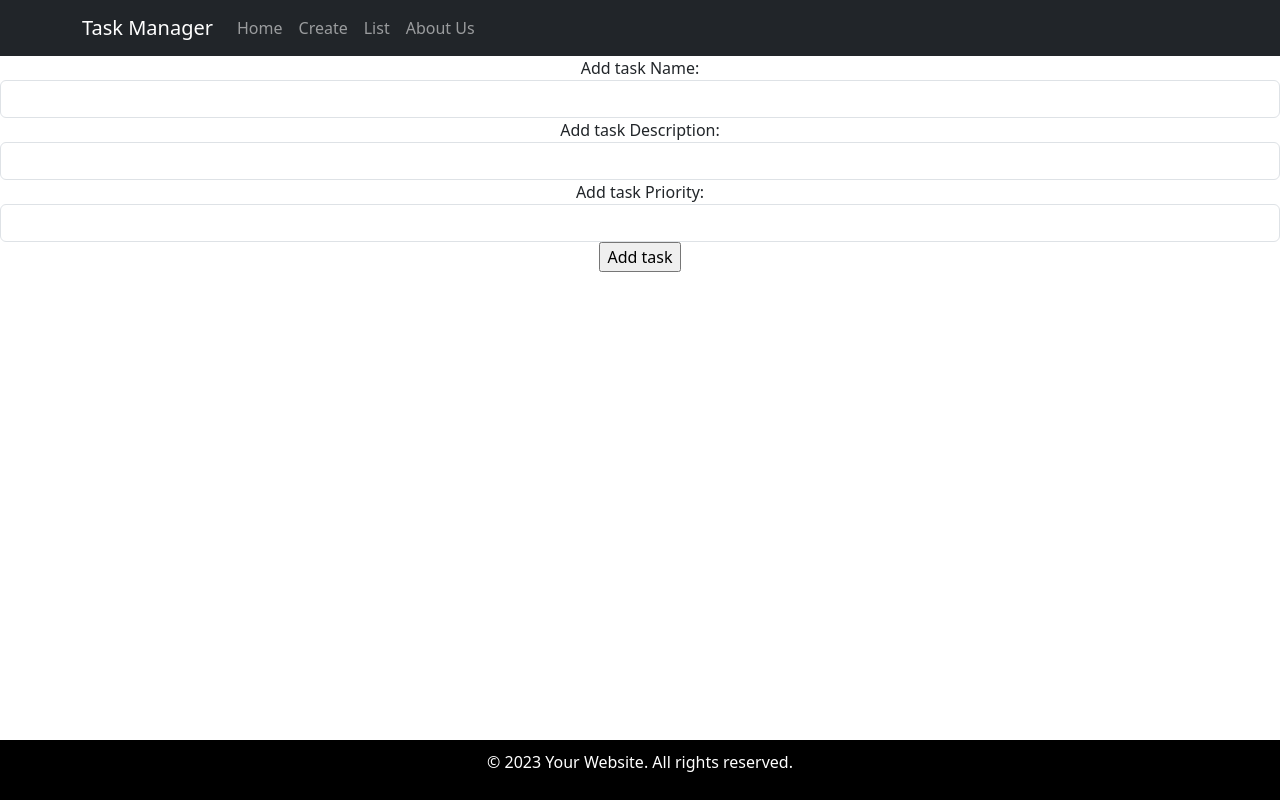
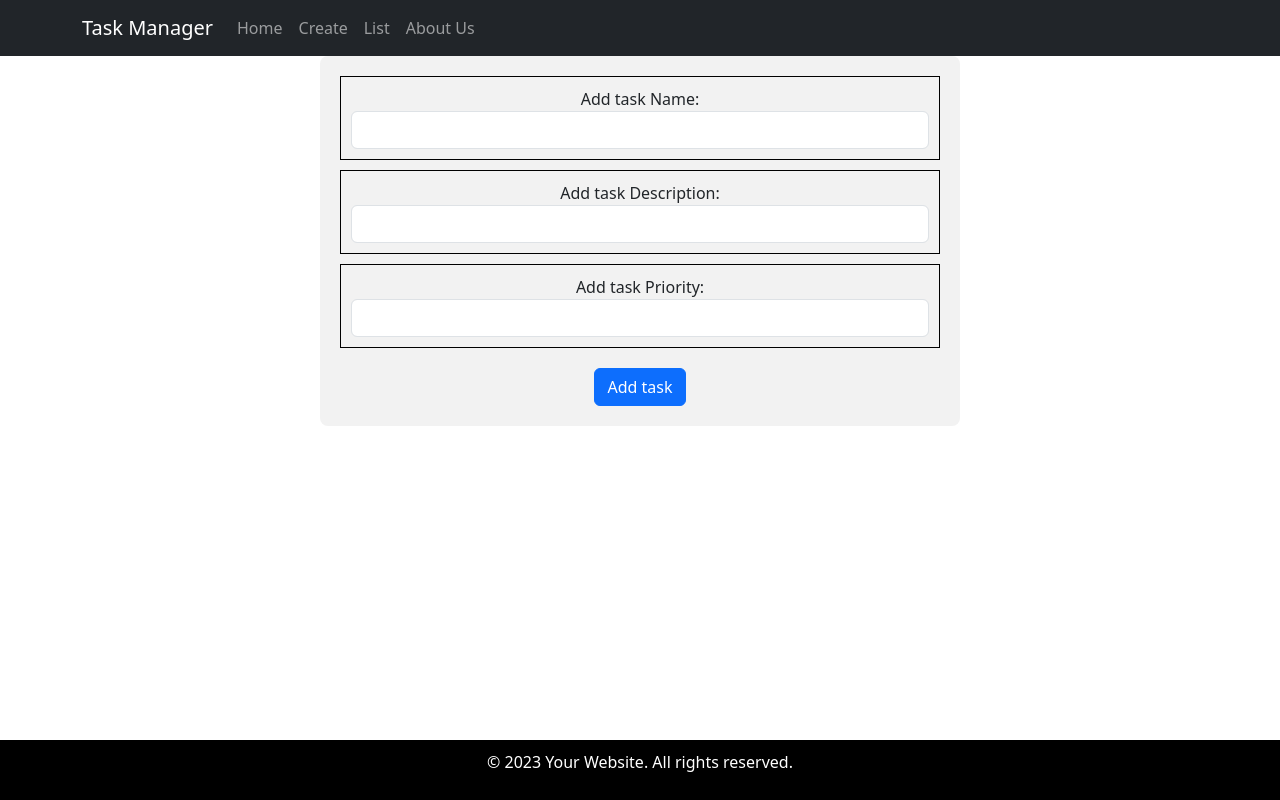
Before and after one commit to rosshannon7677/TaskManager, a React (Create React App) app: page /create in a window 1280 px wide. Built offline with nearby package versions, Linux system fonts and the light colour scheme.

Commit message:
css added to page along with a pop up to notify task has been added to list page

```diff
--- a/src/Components/createTask.js
+++ b/src/Components/createTask.js
@@ -8,6 +8,7 @@ function Create() {
     const [name, setName] = useState('');
     const [description, setDescription] = useState('');
     const [priority, setPriority] = useState('');
+
 
     // Function to handle the form submission
     const handleSubmit = (e) => {
@@ -28,16 +29,18 @@ function Create() {
 
         // Axios POST request to add the new task
         axios.post('http://localhost:4000/api/task', task)
-            .then()
+            .then(()=>{
+                window.alert('Task added to list page');
+            })
             .catch();
     }
 
     // Rendering the form to create a new task
     return (
-        <div>
+        <div style={{ width: '50%', margin: 'auto', padding: '20px', backgroundColor: '#f2f2f2', borderRadius: '8px' }}>
             <form onSubmit={handleSubmit}>
                 {/* Task name input */}
-                <div className="form-group">
+                <div className="form-group" style={{ marginBottom: '10px', border: '1px solid black', padding: '10px' }}>
                     <label>Add task Name: </label>
                     <input type="text"
                         className="form-control"
@@ -47,7 +50,7 @@ function Create() {
                 </div>
 
                 {/* Task description input */}
-                <div className="form-group">
+                <div className="form-group" style={{ marginBottom: '10px', border: '1px solid black', padding: '10px' }}>
                     <label>Add task Description: </label>
                     <input type="text"
                         className="form-control"
@@ -57,7 +60,7 @@ function Create() {
                 </div>
 
                 {/* Task priority input */}
-                <div className="form-group">
+                <div className="form-group" style={{ marginBottom: '10px', border: '1px solid black', padding: '10px' }}>
                     <label>Add task Priority: </label>
                     <input type="text"
                         className="form-control"
@@ -67,12 +70,14 @@ function Create() {
                 </div>
 
                 {/* Submit button */}
-                <div>
-                    <input type="submit" value="Add task" />
+                <div style={{ textAlign: 'center', marginTop: '20px' }}>
+                    <input type="submit" value="Add task" className="btn btn-primary" />
                 </div>
             </form>
         </div>
     );
+
+
 }
 
 // Export the Create component for use in other parts of the app
```
